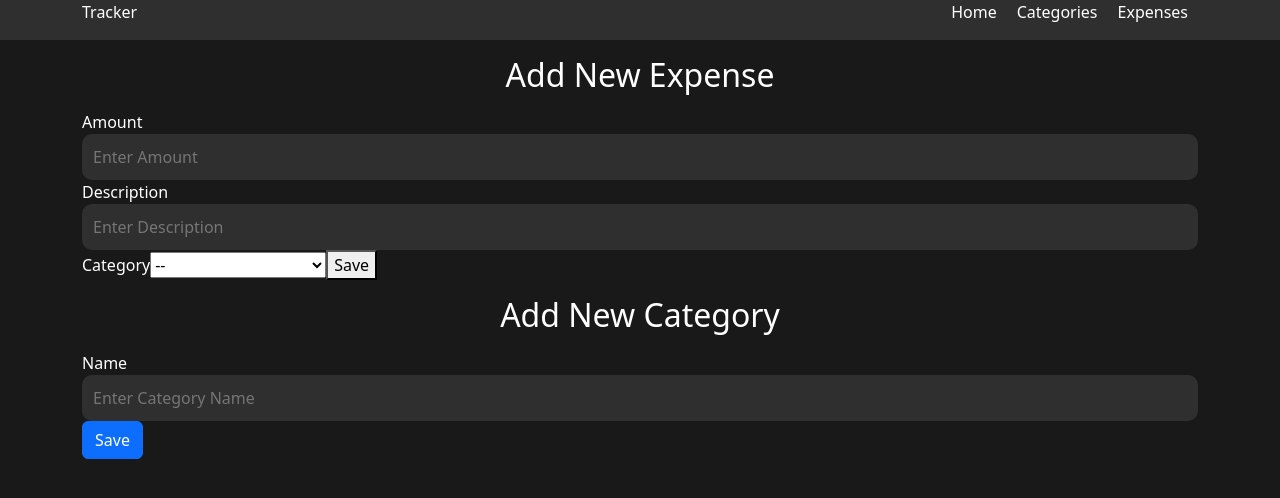
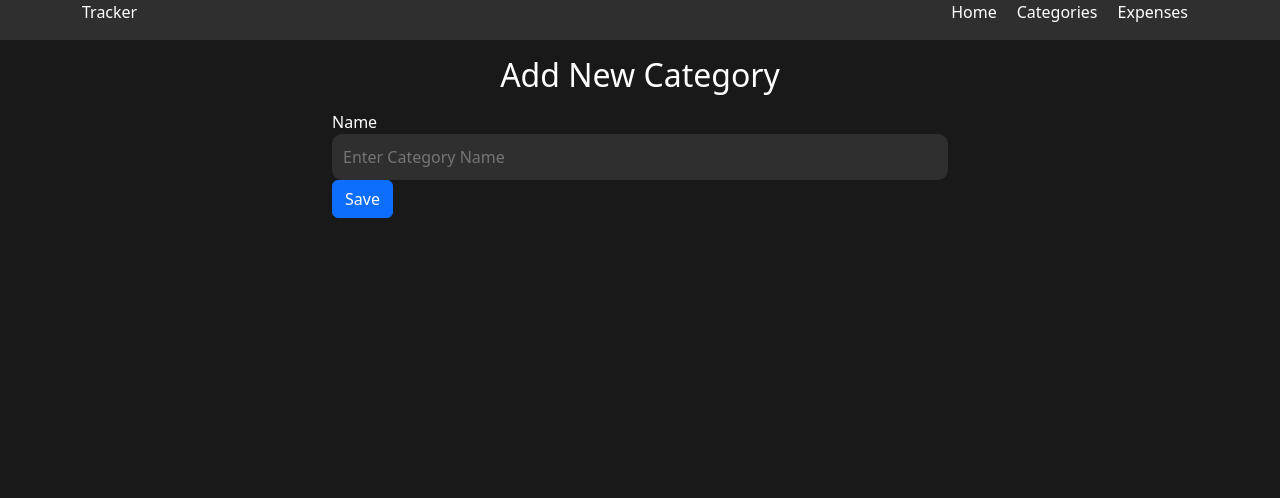
Before and after one commit to AbdelrahmanHassanAlii/expense-tracker-CodeAlpha, a React (Create React App) app: page / in a window 1280 px wide. Shown: the top 498 px of the page. Built offline with nearby package versions, Linux system fonts and the light colour scheme.

Commit message:
handle add new category and check the categories list to handle what will appear

```diff
--- a/src/CSS/inputsArea.css
+++ b/src/CSS/inputsArea.css
@@ -1,4 +1,6 @@
 .inputArea {
+  width: 50% !important;
+  margin-bottom: 50px;
   input {
     width: 100%;
     padding: 10px;
--- a/src/Components/CategoriesInputs.js
+++ b/src/Components/CategoriesInputs.js
@@ -12,6 +12,8 @@ export default function CategoriesInputs() {
       setName("");
       // Alert user that data is saved (optional)
       alert("Data saved to local storage!");
+      //redirect to this route /categories
+      window.location.href = "/categories";
     } else {
       // Alert user to fill in all fields before saving (optional)
       alert("Please fill in name before saving.");
--- a/src/Components/ExpensesInputs.js
+++ b/src/Components/ExpensesInputs.js
@@ -85,7 +85,9 @@ export default function ExpensesInputs() {
           <option value="">No categories found</option>
         )}
       </select>
-      <button onClick={handleSave}>Save</button>
+      <button className="btn btn-primary d-block" onClick={handleSave}>
+        Save
+      </button>
     </div>
   );
 }
--- a/src/JS Functions/categoriesFunctions.js
+++ b/src/JS Functions/categoriesFunctions.js
@@ -1,5 +1,4 @@
 // function to check if the local storage is not contain a list named expensesCategories create it
-
 export const checkLocalStorageCategories = () => {
   if (localStorage.getItem("expensesCategories") === null) {
     const emptySet = new Set(); // Create an empty set
@@ -10,6 +9,12 @@ export const checkLocalStorageCategories = () => {
   }
 };
 
+//function to chech if expensesCategories is empty or not
+export const isCategoryEmpty = () => {
+  checkLocalStorageCategories();
+  const categories = JSON.parse(localStorage.getItem("expensesCategories"));
+  return categories.length === 0;
+};
 
 //function get one category and save it to expensesCategories in localStorage
 export const saveCategory = (category) => {
--- a/src/Pages/HomePage.js
+++ b/src/Pages/HomePage.js
@@ -1,12 +1,27 @@
-import React from "react";
+import React, { useEffect, useState } from "react";
 import ExpensesInputs from "../Components/ExpensesInputs";
 import CategoriesInputs from "../Components/CategoriesInputs";
+import { isCategoryEmpty } from "../JS Functions/categoriesFunctions";
 
 export default function HomePage() {
+  const [renderComponents, setRenderComponents] = useState();
+
+  useEffect(() => {
+    setRenderComponents(
+      isCategoryEmpty() ? (
+        <CategoriesInputs />
+      ) : (
+        <>
+          <ExpensesInputs />
+          <CategoriesInputs />
+        </>
+      )
+    );
+  }, []);
+
   return (
     <div>
-      <ExpensesInputs />
-      <CategoriesInputs />
+      {renderComponents}
     </div>
   );
 }
```
Also changed, not shown: src/Components/IncomesInputs.js (added, +9 -0 lines).
